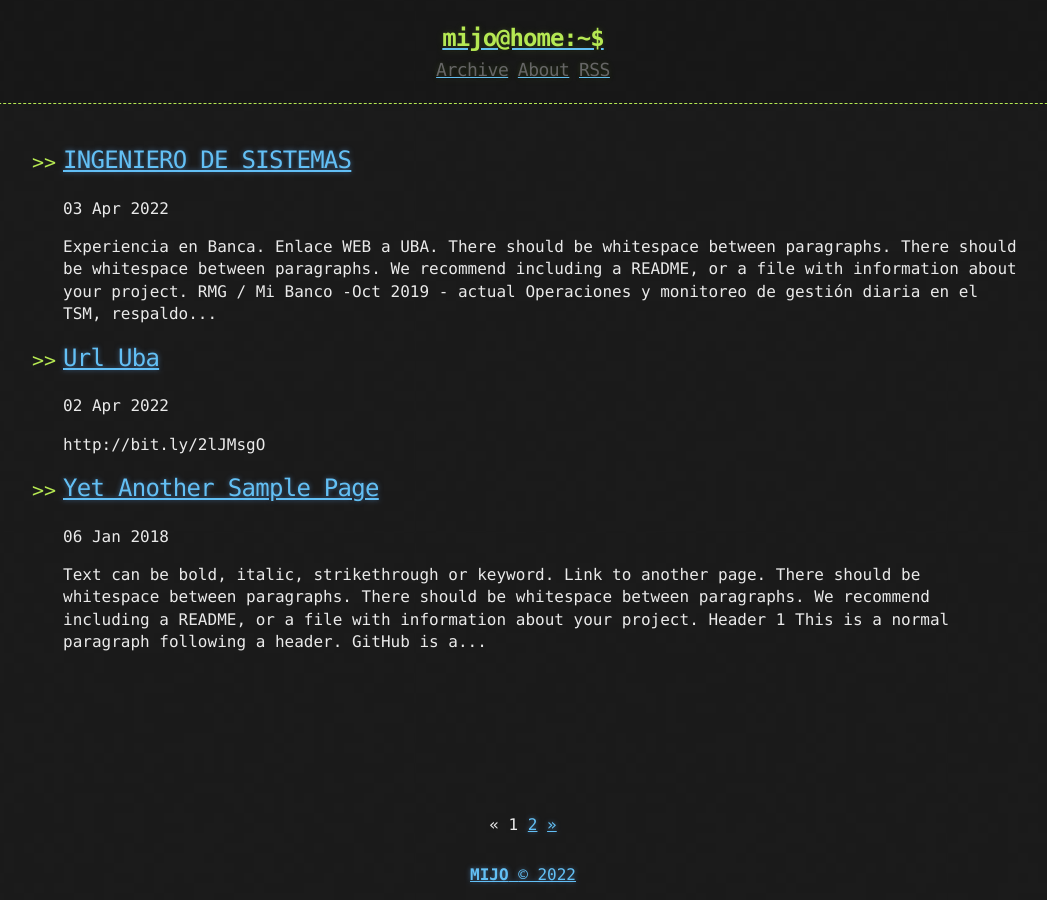
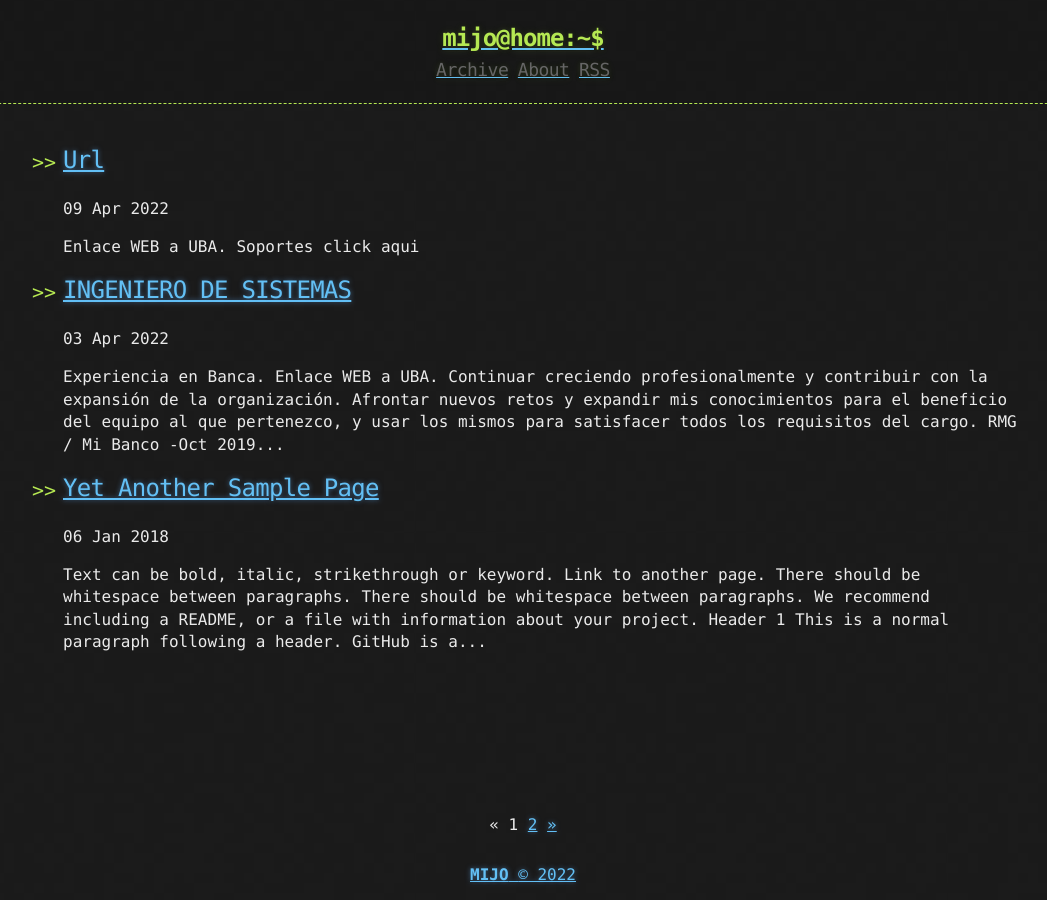
Before and after one commit to parramiguel/parramiguel.github.io, a Jekyll site: the page built from index.html, in a window 1280 px wide. Shown: the whole page, without its empty margins (117-1164 px from the left). Built offline with Jekyll 4.4.1, drawn with Linux system fonts in a browser that asks for light colours; the list of posts is cut into pages by our own code; part of the change alters nothing that is shown.

Commit message:
Realizando nuevos cambios

````diff
--- a/_posts/2022-04-02-URL-UBA.md
+++ /dev/null
@@ -1 +0,0 @@
-http://bit.ly/2lJMsgO
--- a/_posts/2022-04-03-Pagina-Uno.md
+++ b/_posts/2022-04-03-Pagina-Uno.md
@@ -7,9 +7,9 @@ Experiencia en Banca.
 
 [Enlace WEB a UBA](http://bit.ly/2lJMsgO).
 
-There should be whitespace between paragraphs.
-
-There should be whitespace between paragraphs. We recommend including a README, or a file with information about your project.
+Continuar creciendo profesionalmente y contribuir con la expansión de la organización. Afrontar
+nuevos retos y expandir mis conocimientos para el beneficio del equipo al que pertenezco, y usar
+los mismos para satisfacer todos los requisitos del cargo.
 
 # [](#header-1) RMG / Mi Banco -Oct 2019 - actual
 
@@ -79,66 +79,3 @@ operar equipos del mismo.
 | `Avanzado`      | `Avanzado`     | `Experto`| `Avanzado`  |
 
 [Soportes click aqui](https://drive.google.com/file/d/1myoq5EEMhu9mdYEAgqSyjCTs6l3-gOOH/view)
-### There's a horizontal rule below this.
-
-* * *
-
-### Here is an unordered list:
-
-*   Item foo
-*   Item bar
-*   Item baz
-*   Item zip
-
-### And an ordered list:
-
-1.  Item one
-1.  Item two
-1.  Item three
-1.  Item four
-
-### And a nested list:
-
-- level 1 item
-  - level 2 item
-  - level 2 item
-    - level 3 item
-    - level 3 item
-- level 1 item
-  - level 2 item
-  - level 2 item
-  - level 2 item
-- level 1 item
-  - level 2 item
-  - level 2 item
-- level 1 item
-
-### Small image
-
-![](https://assets-cdn.github.com/images/icons/emoji/octocat.png)
-
-### Large image
-
-![](https://guides.github.com/activities/hello-world/branching.png)
-
-
-### Definition lists can be used with HTML syntax.
-
-<dl>
-<dt>Name</dt>
-<dd>Godzilla</dd>
-<dt>Born</dt>
-<dd>1952</dd>
-<dt>Birthplace</dt>
-<dd>Japan</dd>
-<dt>Color</dt>
-<dd>Green</dd>
-</dl>
-
-```
-Long, single-line code blocks should not wrap. They should horizontally scroll if they are too long. This line should be long enough to demonstrate this.
-```
-
-```
-The final element.
-```
--- /dev/null
+++ b/_posts/2022-04-09-URL.md
@@ -0,0 +1,2 @@
+[Enlace WEB a UBA](http://bit.ly/2lJMsgO).
+[Soportes click aqui](https://drive.google.com/file/d/1myoq5EEMhu9mdYEAgqSyjCTs6l3-gOOH/view)
````
